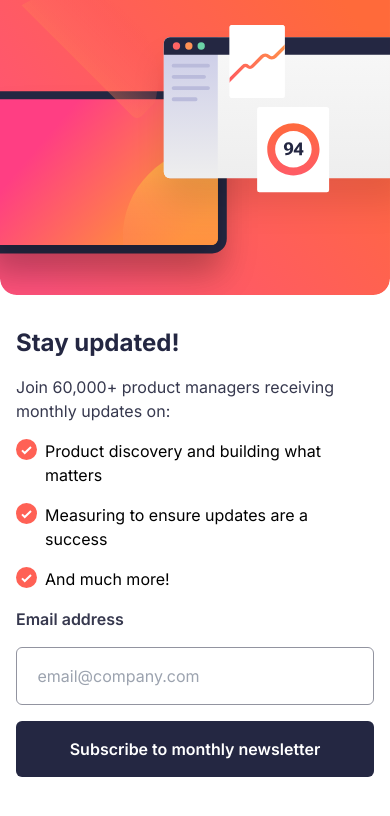
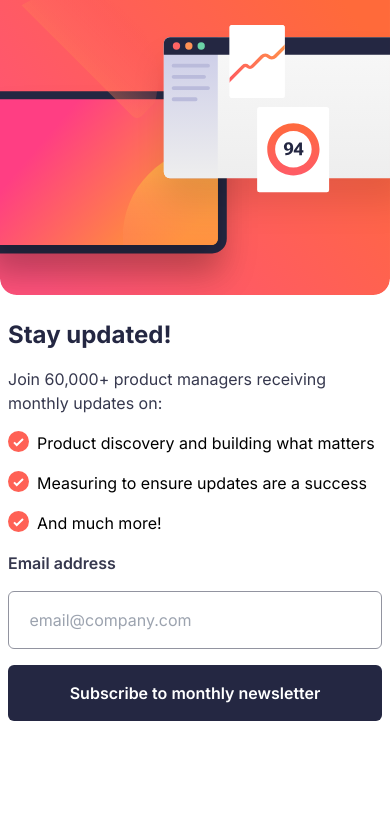
Before and after one commit to itush/news-letter-next, a Next.js app: page / in a window 390 px wide. Shown: the top 816 px of the page. Built offline with nearby package versions, Linux system fonts and the light colour scheme.

Commit message:
signUp responsive

```diff
--- a/app/layout.tsx
+++ b/app/layout.tsx
@@ -15,7 +15,8 @@ export default function RootLayout({
 }) {
   return (
     <html lang="en">
-      <body className={inter.className}>{children}</body>
+      <body className={`${inter.className} md:bg-DarkSlateGrey md:flex md:flex-col
+      md:items-center md:justify-center md:min-h-[100vh]`}>{children}</body>
     </html>
   )
 }
--- a/components/SignUp.tsx
+++ b/components/SignUp.tsx
@@ -1,15 +1,21 @@
 "use client";
 import React from 'react';
 import Image from 'next/image';
-import check from "../public/images/icon-list.svg"
-import illusMob from "../public/images/illustration-sign-up-mobile.svg"
+import check from "../public/images/icon-list.svg";
+import illusMob from "../public/images/illustration-sign-up-mobile.svg";
+import illusDesk from "../public/images/illustration-sign-up-desktop.svg"
 
 export default function SignUp() {
     return (
-        <main>
-            <Image src={illusMob} alt='illusMob' className='min-w-full'/>
+        <main className='bg-White md:px-4 md:py-2 md:max-w-[80%] md:max-h[60%] md:flex md:m-auto
+                            md:flex-row-reverse md:gap-2 md:rounded-xl'>
+            <Image src={illusMob} alt='illusMob' className='min-w-full md:hidden'/>
 
-            <article className="description p-4">
+            <Image src={illusDesk} alt='illusDesk' className=' hidden md:block md:w-[50%]'/>
+
+            <article className="description p-2 md:w-[50%] md:flex md:flex-col md:justify-center">
+
+
                 <h1 className='text-2xl font-bold my-4 text-DarkSlateGrey'>Stay updated!</h1>
 
                 <p className='my-4 text-CharcoalGrey'>
```
Also changed, not shown: app/globals.css (line endings or trailing spaces).
